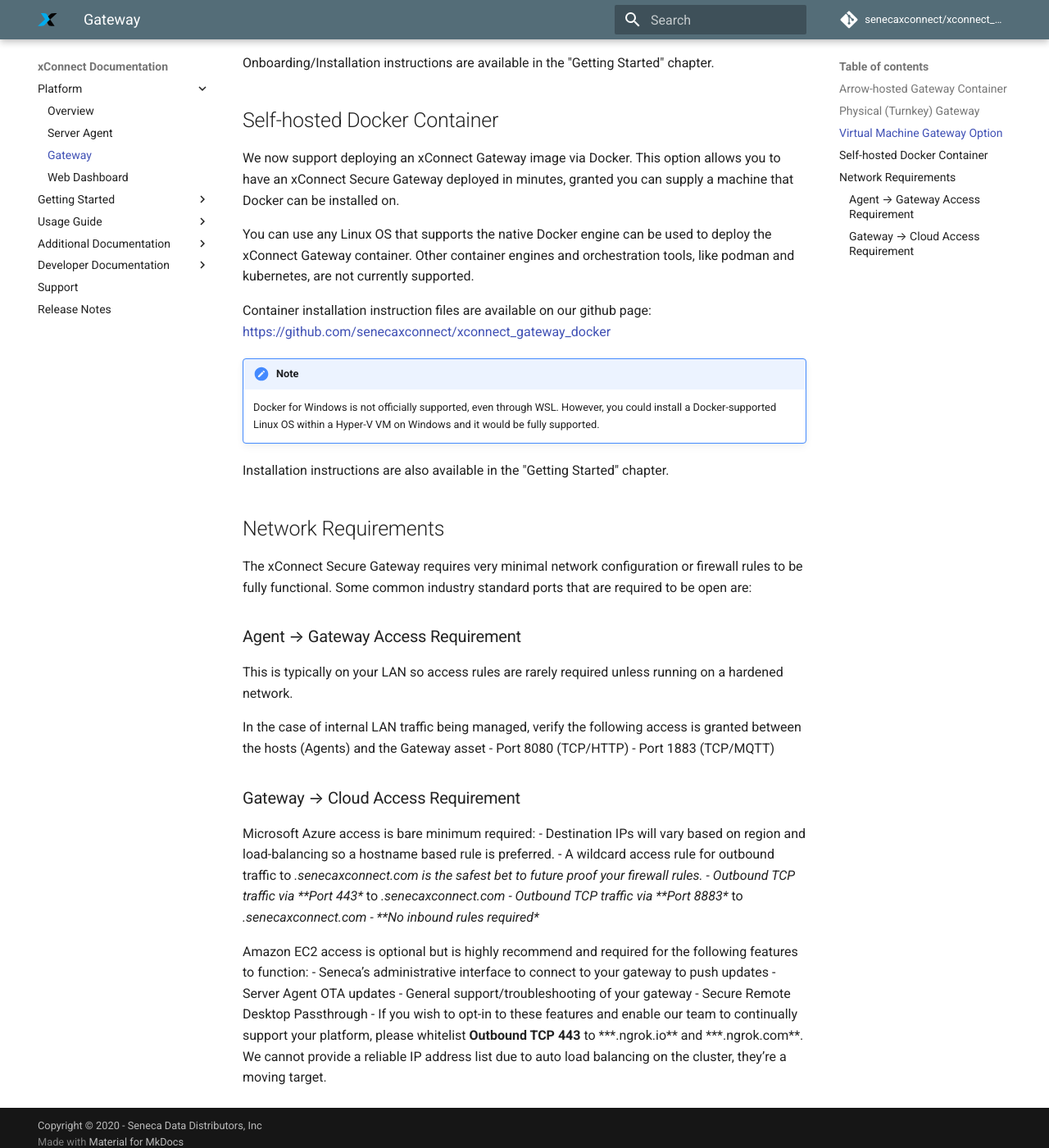
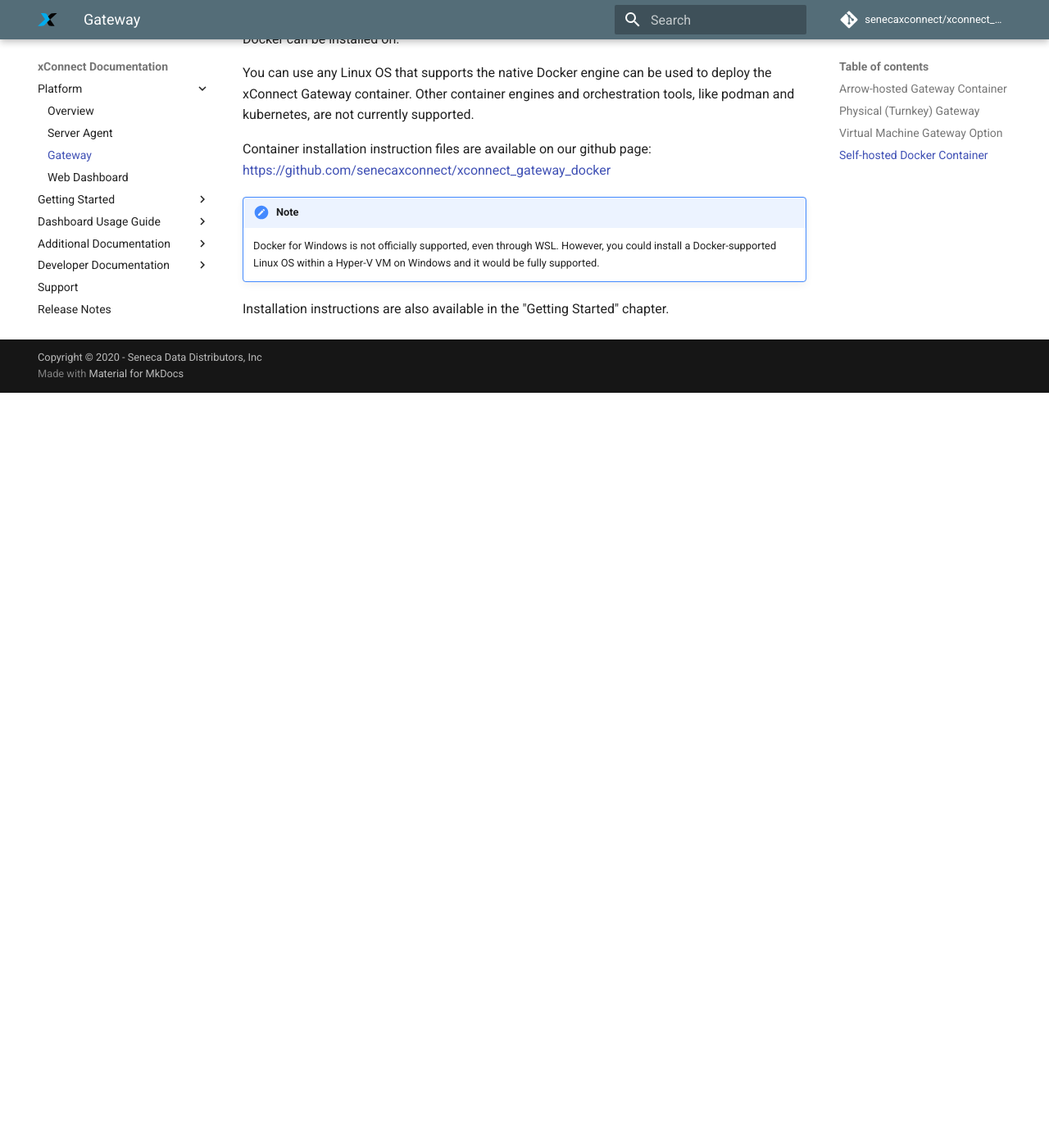
Before and after one commit to senecaxconnect/xconnect_docs, an MkDocs documentation site: the page built from docs/Gateway_Overview.md, in a window 1280 px wide and 1400 px high, scrolled down 2257 px. Shown: the whole window at 82% size. Built offline with MkDocs 1.6.1 and Material for MkDocs 9.7.7, drawn with Linux system fonts in a browser that asks for light colours; comment, search, counter and statistics services are not loaded; after the commit the page ends 2736 px from its top, so only the background shows below that; some of the changed text lies outside the part shown.

Commit message:
Added missing Side Nav documention from navigation Revised Gateway information to include gateway instructions

````diff
--- a/docs/Gateway_Overview.md
+++ b/docs/Gateway_Overview.md
@@ -8,8 +8,8 @@
       graph LR
           A(Edge Devices) --> B(Agent)
           B --> A
-          B -->|MQTT - Port 1883|C(Gateway)
-          C -->|SSL - Port 443|D(xConnect Cloud Dashboard - Azure);
+          B -->|MQTT(1883)|C(Gateway)
+          C -->|TLS(443)/MQTT(8883)|D(xConnect Cloud Dashboard - Azure);
           style C fill:#04acec
           linkStyle default stroke-width:2px,fill:none,stroke:black;
 ```
@@ -22,16 +22,10 @@
 
 
 ## Arrow-hosted Gateway Container
-Arrow offers a fully hosted version of the Secure Gateway software. To have this enabled in your subscription, please contact your Account Manager to understand subscription requirements.
+Arrow offers a fully hosted version of the Secure Gateway software dedicated to your instance. To have this enabled in your subscription, please contact your Account Manager to understand subscription requirements.
 
-Once your subscription has been enabled with this capability, adding a new gateway is as simple as a click of a few buttons:
+Once your subscription has been enabled with this capability, adding a new gateway is as simple as a click of a few buttons.
 
-1. Once logged in, find the "Magic Wand" icon in the top-right menu of your Cloud Dashboard
-2. Select 'Virtual Gateway'
-3. Name your new gateway and assign it to a customer
-4. **IMPORTANT-** Once the gateway has been created, take note of the gateway address. It is recommended to copy this gateway address and store it for later use
-5. On your agent device(s), paste the gateway address into the 'Gateway Address' field in your agent settings
-6. Hit `Save`
 ## Physical (Turnkey) Gateway
 The physical gateway option greatly reduces setup time. This is a physical hardware device
 provided by Arrow that has our hardened system image and most configuration details already
@@ -49,7 +43,7 @@
 | USB                     | 4x USB3.0 (Front), 1x USB2.0 (Front), 2x Micro USB 2.0 (Side)             |
 | Physical Security       | 1x Kensington Lock                                                        |
 | Warranty                | 3 and 5 Year Warranty Options Available                                   |
-| **MECHANICALS**             |                                                                           |
+| **MECHANICALS**         |                                                                           |
 | Thermals                | 0ºC to 35ºC / 32ºF to 95ºF                                                |
 | Power Draw              | 15W                                                                       |
 | Cooling                 | Aluminum Extrusion Chassis Heatsink                                       |
@@ -90,34 +84,3 @@
     you could install a Docker-supported Linux OS within a Hyper-V VM on Windows and it would be fully supported.
 
 Installation instructions are also available in the "Getting Started" chapter.
-
-## Network Requirements
-The xConnect Secure Gateway requires very minimal network configuration or firewall rules to
-be fully functional. Some common industry standard ports that are required to be open are:
-
-### Agent --> Gateway Access Requirement
-This is typically on your LAN so access rules are rarely required unless running on a hardened network.
-
-In the case of internal LAN traffic being managed, verify the following access is granted between
-the hosts (Agents) and the Gateway asset
-- Port 8080 (TCP/HTTP)
-- Port 1883 (TCP/MQTT)
-
-### Gateway --> Cloud Access Requirement
-
-Microsoft Azure access is bare minimum required:
-- Destination IPs will vary based on region and load-balancing so a hostname based rule is preferred.
-- A wildcard access rule for outbound traffic to *.senecaxconnect.com is the safest bet to future proof your firewall rules.
-- Outbound TCP traffic via **Port 443** to *.senecaxconnect.com
-- Outbound TCP traffic via **Port 8883** to *.senecaxconnect.com
-- **No inbound rules required**
-
-Amazon EC2 access is optional but is highly recommend and required for the following features to function:
-- Seneca’s administrative interface to connect to your gateway to push updates
-- Server Agent OTA updates
-- General support/troubleshooting of your gateway
-- Secure Remote Desktop Passthrough
-- If you wish to opt-in to these features and enable our team to continually support your platform,
-please whitelist **Outbound TCP 443** to ***.ngrok.io** and ***.ngrok.com**.
-We cannot provide a reliable IP address list due to auto load balancing on the cluster,
-they’re a moving target.
--- a/mkdocs.yml
+++ b/mkdocs.yml
@@ -15,14 +15,16 @@
   - Getting Started:
       - Quick Start Guide: Getting_Started.md
       - Step 1 - Gateway Setup:
-          - Turnkey Appliance: Gateway_TurnKey.md
-          - Virtual/Software/Docker: Gateway_Docker.md
+          - Virtual Gateway: Gateway_Virtual.md
+          - Physical/Turnkey Appliance: Gateway_TurnKey.md
+          - Self-Hosted Docker Container: Gateway_Docker.md
       - Step 2 - Install Agent: Agent_Install.md
       - Step 3 - Web Dashboard: Dashboard_Setup.md
-  - Usage Guide:
+  - Dashboard Usage Guide:
       - Dashboards: Usage_Dashboards.md
       - Bookmarks: Usage_Bookmarks.md
       - User Types: Usage_Roles.md
+      - Navigation: Usage_SideNav.md
       - Management:
           - Customers: Usage_ManageCustomers.md
           - Users: Usage_ManageUsers.md
@@ -34,6 +36,7 @@
           - 3rd Party Connectors: Usage_ManageConnectors.md
       - Event Logs: Usage_EventLogs.md
   - Additional Documentation:
+      - Network Requirements: Network_Requirements.md
       - Agent API: Agent_API.md
       - Azure-Based Authentication: Auth_AzureAD.md
       - Genetec Integration: Setup_GenetecIntegration.md
````
Also changed, not shown: other parts of docs/Gateway_Overview.md (+2 -2 lines), docs/Gateway_Virtual.md (added, +8 -0 lines), docs/Getting_Started.md (+9 -13 lines), docs/Network_Requirements.md (added, +54 -0 lines), docs/Platform_Overview.md (+29 -28 lines), docs/Data_Flow.md (deleted), docs/Network_Security.md (deleted).
